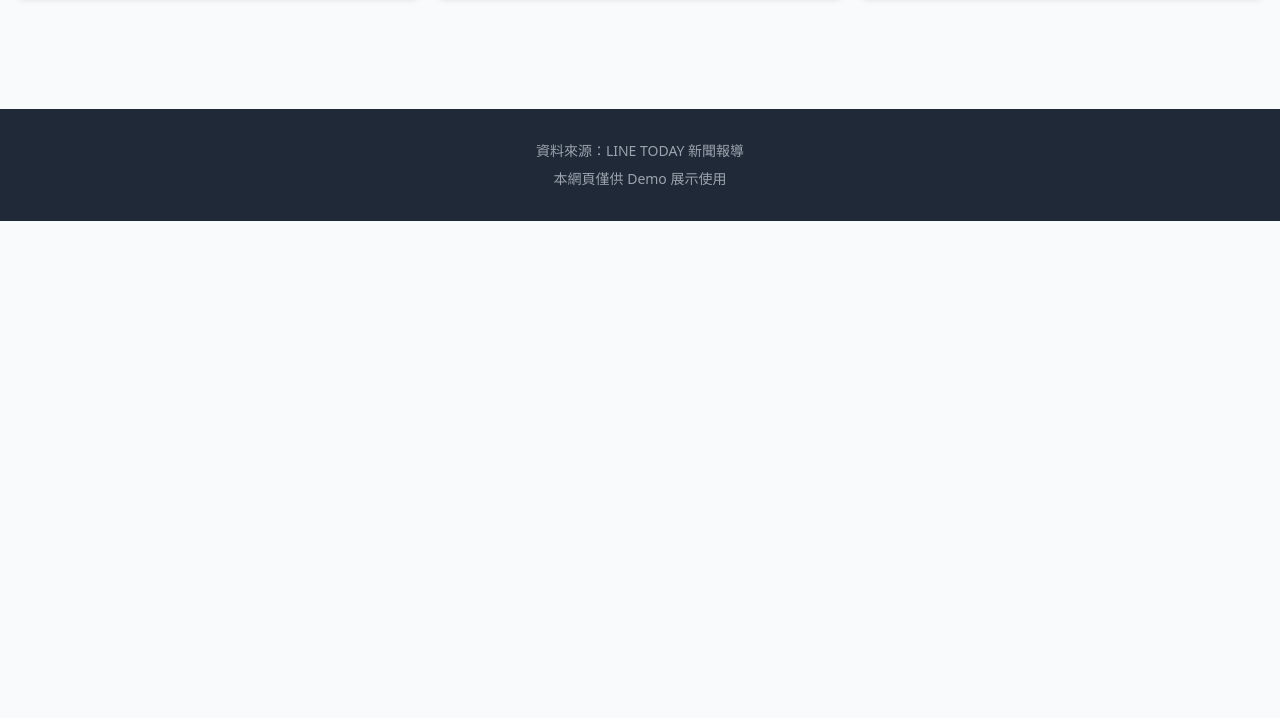
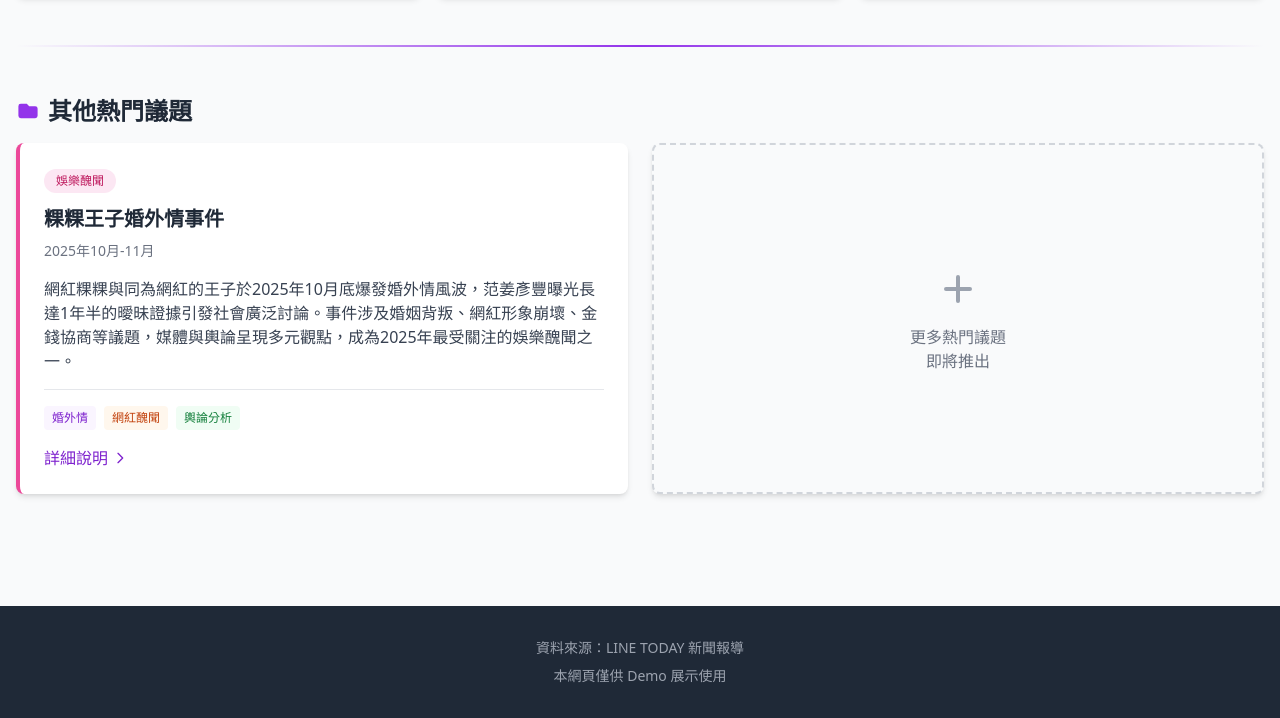
Before and after one commit to ghoo1125/hackathon-news-analysis-1, a plain HTML site: page index.html in a window 1280 px wide. Shown: the part 3683-4401 px from the top of the page. Before the commit the page ends 3904 px from the top, so only its background shows below. Drawn offline with nearby package versions, Linux system fonts and the light colour scheme.

Commit message:
Add related topic module

```diff
--- a/index.html
+++ b/index.html
@@ -465,6 +465,59 @@
                     <button onclick="openImageGallery(2)" class="aspect-video bg-gray-200 rounded-lg overflow-hidden shadow-md hover:shadow-xl transition cursor-pointer">
                         <img src="https://today-obs.line-scdn.net/0hsJj-qYelLGVXVDLdMwNTMm8CIBRkMjZsdTEwUCZUcFF7eD9mbDF_BnRdcEkpY2Njd2VnCnJUJVd9bGlhYg/w580" alt="重建現場" class="w-full h-full object-cover">
                     </button>
+                </div>
+            </section>
+
+            <!-- Section Divider -->
+            <div class="section-divider"></div>
+
+            <!-- Other Hot Topics Section -->
+            <section class="mb-8">
+                <div class="flex items-center justify-between mb-4">
+                    <div class="flex items-center">
+                        <svg class="w-6 h-6 text-purple-600 mr-2" fill="currentColor" viewBox="0 0 20 20">
+                            <path d="M2 6a2 2 0 012-2h5l2 2h5a2 2 0 012 2v6a2 2 0 01-2 2H4a2 2 0 01-2-2V6z"/>
+                        </svg>
+                        <h2 class="text-2xl font-bold text-gray-800">其他熱門議題</h2>
+                    </div>
+                </div>
+
+                <div class="grid gap-6 md:grid-cols-2">
+                    <!-- Guoguo-Prince Affair Card -->
+                    <div class="bg-white rounded-lg shadow-md p-6 border-l-4 border-pink-500 hover:shadow-xl transition">
+                        <div class="mb-4">
+                            <span class="inline-block px-3 py-1 text-xs bg-pink-100 text-pink-700 rounded-full font-medium mb-3">娛樂醜聞</span>
+                            <h3 class="text-xl font-bold text-gray-800 mb-2">粿粿王子婚外情事件</h3>
+                            <p class="text-sm text-gray-500 mb-3">2025年10月-11月</p>
+                        </div>
+
+                        <p class="text-gray-700 mb-4">
+                            網紅粿粿與同為網紅的王子於2025年10月底爆發婚外情風波，范姜彥豐曝光長達1年半的曖昧證據引發社會廣泛討論。事件涉及婚姻背叛、網紅形象崩壞、金錢協商等議題，媒體與輿論呈現多元觀點，成為2025年最受關注的娛樂醜聞之一。
+                        </p>
+
+                        <div class="flex items-center justify-between pt-4 border-t">
+                            <div class="flex gap-2">
+                                <span class="text-xs bg-purple-50 text-purple-700 px-2 py-1 rounded">婚外情</span>
+                                <span class="text-xs bg-orange-50 text-orange-700 px-2 py-1 rounded">網紅醜聞</span>
+                                <span class="text-xs bg-green-50 text-green-700 px-2 py-1 rounded">輿論分析</span>
+                            </div>
+                        </div>
+
+                        <a href="https://git.linecorp.com/pages/louis-chang/hackathon-news-analysis2/" target="_blank" class="mt-4 inline-flex items-center text-purple-700 font-medium hover:text-purple-900 transition">
+                            詳細說明
+                            <svg class="w-4 h-4 ml-1" fill="none" stroke="currentColor" viewBox="0 0 24 24">
+                                <path stroke-linecap="round" stroke-linejoin="round" stroke-width="2" d="M9 5l7 7-7 7"/>
+                            </svg>
+                        </a>
+                    </div>
+
+                    <!-- Placeholder for future topics -->
+                    <div class="bg-gray-50 rounded-lg shadow-md p-6 border-2 border-dashed border-gray-300 flex flex-col items-center justify-center min-h-[300px]">
+                        <svg class="w-12 h-12 text-gray-400 mb-3" fill="none" stroke="currentColor" viewBox="0 0 24 24">
+                            <path stroke-linecap="round" stroke-linejoin="round" stroke-width="2" d="M12 6v6m0 0v6m0-6h6m-6 0H6"/>
+                        </svg>
+                        <p class="text-gray-500 text-center">更多熱門議題<br/>即將推出</p>
+                    </div>
                 </div>
             </section>
         </div>
```
